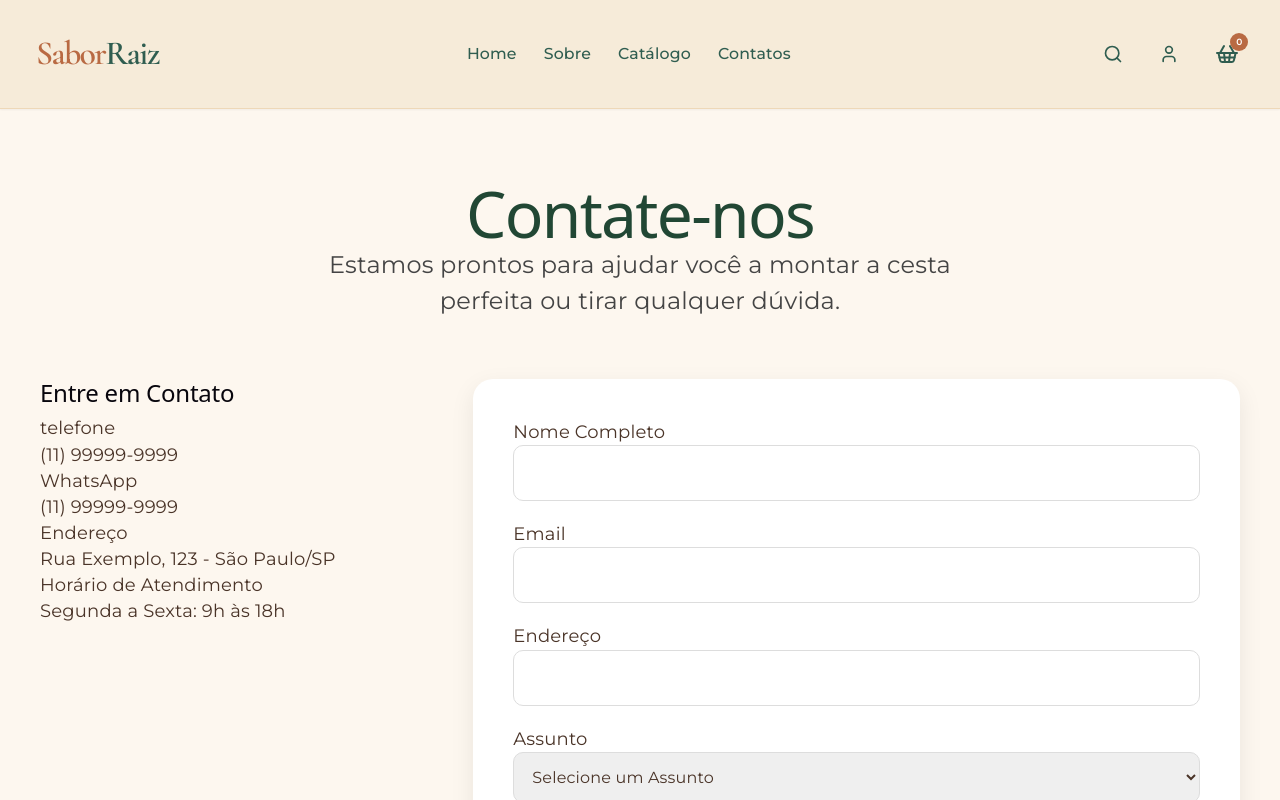
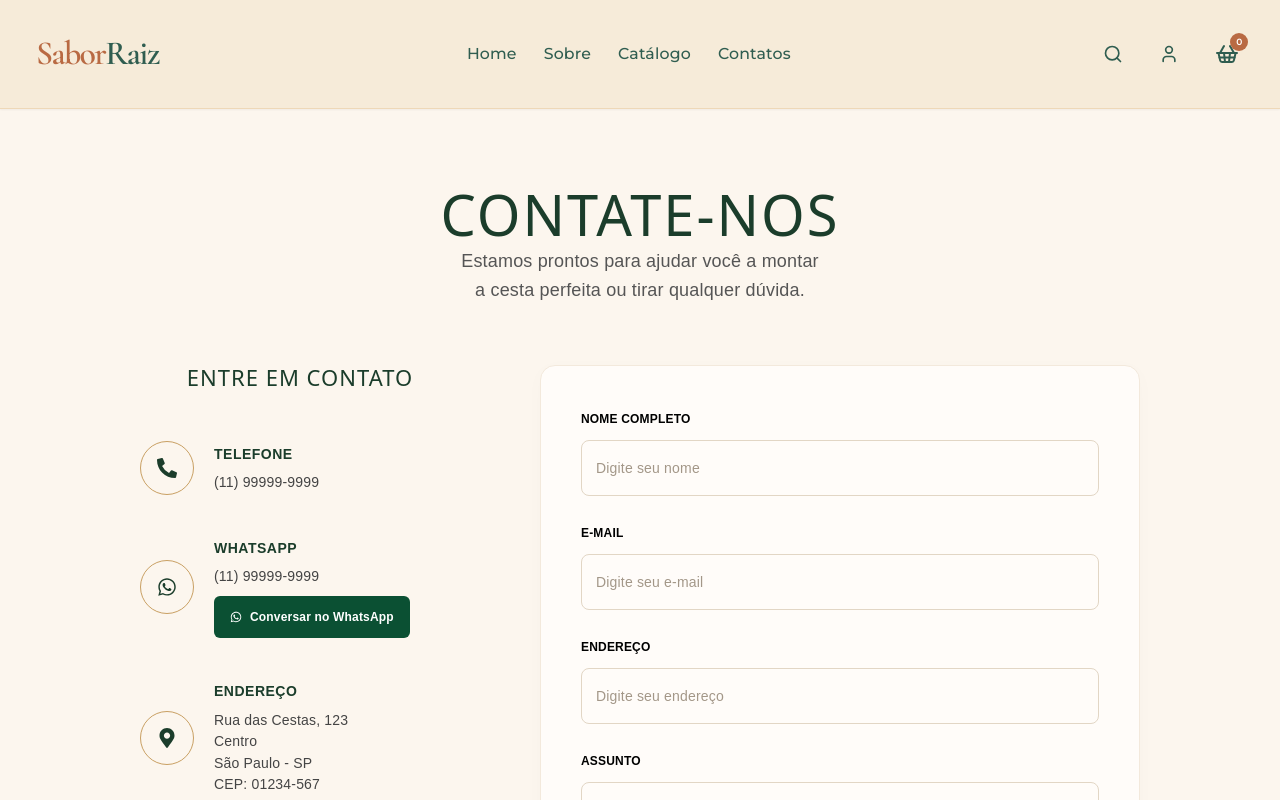
Before and after one commit to gabrielgolinrebh-cloud/Sabor-Raiz, a React (Vite) app: page / in a window 1280 px wide. Both pictures are taken after a click on the button "Contatos". Shown: the top 800 px of the page. Built offline with nearby package versions, Linux system fonts and the light colour scheme.

Commit message:
Brenon: Melhorando o css das coisas

```diff
--- a/package.json
+++ b/package.json
@@ -30,6 +30,7 @@
     "mysql2": "^3.22.5",
     "react": "^19.2.6",
     "react-dom": "^19.2.6",
+    "react-icons": "^5.7.0",
     "react-router-dom": "^7.18.1"
   },
   "devDependencies": {
--- a/src/Contatos.jsx
+++ b/src/Contatos.jsx
@@ -1,98 +1,124 @@
-import React, { useState } from 'react';
+import React from 'react';
 import style from './Contatos.module.css';
+
+import {
+    FaPhoneAlt,
+    FaWhatsapp,
+    FaMapMarkerAlt,
+    FaClock,
+    FaInstagram,
+    FaFacebookF,
+    FaLinkedinIn,
+    FaPaperPlane
+} from "react-icons/fa";
 
 function Contatos () {
     return (
         <main className={style["contato"]}>
 
-
-
-
-            {/*Hora do Cabeçalho*/}
+            {/* Cabeçalho */}
             <section className={style["contato-header"]}>
-
-                <h1>Contate-nos</h1>
-
+                <h1>CONTATE-NOS</h1>
                 <p>
-                    Estamos prontos para ajudar você a montar
+                    Estamos prontos para ajudar você a montar<br />
                     a cesta perfeita ou tirar qualquer dúvida.
                 </p>
+            </section>
+
+            {/* Conteúdo Principal */}
+            <section className={style["contato-conteudo"]}>
+
+                {/* Coluna da Esquerda (Informações) */}
+                <div className={style["contato-info"]}>
+                    <h2>ENTRE EM CONTATO</h2>
+
+                    <div className={style["info-item"]}>
+                        <div className={style["container-icone"]}>
+                            <FaPhoneAlt className={style["icone"]}/>
+                        </div>
+                        <div className={style["info-texto"]}>
+                            <h3>TELEFONE</h3>
+                            <p>(11) 99999-9999</p>
+                        </div>
+                    </div>
+
+                    <div className={style["info-item"]}>
+                        <div className={style["container-icone"]}>
+                            <FaWhatsapp className={style["icone"]}/>
+                        </div>
+                        <div className={style["info-texto"]}>
+                            <h3>WHATSAPP</h3>
+                            <p>(11) 99999-9999</p>
+                            <a href="#" className={style["btn-whatsapp"]}>
+                                <FaWhatsapp /> Conversar no WhatsApp
+                            </a>
+                        </div>
+                    </div>
+
+                    <div className={style["info-item"]}>
+                        <div className={style["container-icone"]}>
+                            <FaMapMarkerAlt className={style["icone"]}/>
+                        </div>
+                        <div className={style["info-texto"]}>
+                            <h3>ENDEREÇO</h3>
+                            <p>Rua das Cestas, 123</p>
+                            <p>Centro</p>
+                            <p>São Paulo - SP</p>
+                            <p>CEP: 01234-567</p>
+                        </div>
+                    </div>
+
+                    <div className={style["info-item"]}>
+                        <div className={style["container-icone"]}>
+                            <FaClock className={style["icone"]}/>
+                        </div>
+                        <div className={style["info-texto"]}>
+                            <h3>HORÁRIO DE ATENDIMENTO</h3>
+                            <p><strong>Segunda a Sexta</strong></p>
+                            <p>08:00 às 18:00</p>
+                            <p><strong>Sábado</strong></p>
+                            <p>08:00 às 13:00</p>
+                        </div>
+                    </div>
+
+                    {/* Redes Sociais */}
+                    <h2 className={style["titulo-redes"]}>NOS ACOMPANHE</h2>
+                    <div className={style["redes-sociais"]}>
+                        <div className={style["wrapper-social"]}><FaInstagram /></div>
+                        <div className={style["wrapper-social"]}><FaFacebookF /></div>
+                        <div className={style["wrapper-social"]}><FaLinkedinIn /></div>
+                    </div>
+                </div>
+
+                {/* Coluna da Direita (Formulário) */}
+                <div className={style["contato-formulario"]}>
+                    <form>
+                        <label>NOME COMPLETO</label>
+                        <input type="text" name="nome" placeholder="Digite seu nome" />
+
+                        <label>E-MAIL</label>
+                        <input type="email" name="email" placeholder="Digite seu e-mail" />
+
+                        <label>ENDEREÇO</label>
+                        <input type="text" name="endereco" placeholder="Digite seu endereço" />
+
+                        <label>ASSUNTO</label>
+                        <select defaultValue="">
+                            <option value="" disabled hidden>Selecione um assunto</option>
+                            <option value="duvidas">Dúvidas</option>
+                            <option value="sugestoes">Sugestões</option>
+                        </select>
+
+                        <label>MENSAGEM</label>
+                        <textarea rows="6" name="mensagem" placeholder="Escreva sua mensagem aqui..."></textarea>
+
+                        <button type="submit">
+                            <FaPaperPlane style={{marginRight: '8px'}} /> ENVIAR
+                        </button>
+                    </form>
+                </div>
 
             </section>
-
-
-
-
-            {/*Hora do Conteúdo*/}
-            <section className={style["contato-conteudo"]}>
-
-
-
-                {/* Hora das Informações */}
-                <div className={style["contato-info"]}>
-
-
-                    <h2>Entre em Contato</h2>
-
-
-                    <div>
-                        <h3>telefone</h3>
-                        <p>(11) 99999-9999</p>
-                    </div>
-
-
-                    <div>
-                        <h3>WhatsApp</h3>
-                        <p>(11) 99999-9999</p>
-                    </div>
-
-
-                    <div>
-                        <h3>Endereço</h3>
-                        <p>Rua Exemplo, 123 - São Paulo/SP</p>
-                    </div>
-
-
-                    <div>
-                        <h3>Horário de Atendimento</h3>
-                        <p>Segunda a Sexta: 9h às 18h</p>
-                    </div>
-
-                </div>
-
-
-
-                {/* Hora do Formulário */}
-                <div className={style["contato-formulario"]}>
-
-                    <form>
-
-                        <label>Nome Completo</label>
-                        <input type="text" name="nome" />
-
-                        <label>Email</label>
-                        <input type="email" name="email" />
-
-                        <label>Endereço</label>
-                        <input type="text" name="endereco" />
-
-                        <label>Assunto</label>
-                        <select>
-                            <option>Selecione um Assunto</option>
-                        </select>
-
-                        <label>Mensagem</label>
-                        <textarea rows="6" name="mensagem"></textarea> {/*minimo 6 linhas*/}
-
-                        <button type="submit">Enviar</button>
-
-                    </form>
-
-                </div>
-
-
-            </section>
-
         </main>
     );
 }
--- a/src/Contatos.module.css
+++ b/src/Contatos.module.css
@@ -1,131 +1,221 @@
-/*Geral*/
-.contato{
+/* Geral */
+.contato {
     width: 100%;
     min-height: 100vh;
     display: flex;
     flex-direction: column;
     align-items: center;
-
     padding: 60px 20px;
-    background-color: #fdf7ef;
+    background-color: #fcf6ee;
+    font-family: 'Arial', sans-serif;
 }
 
-
-
-/*Cabeçalho, ombro, joelho e pé*/
-.contato-header{
-    text-align:center;
-    max-width:700px;
-    margin-bottom:60px;
+/* Cabeçalho */
+.contato-header {
+    text-align: center;
+    max-width: 700px;
+    margin-bottom: 60px;
 }
 
-
-
-/*Titulos legais*/
-.contato-header h1{
-    font-size:64px;
-    color:#214734;
-    margin-bottom:20px;
+.contato-header h1 {
+    font-size: 56px;
+    color: #1b3d2b;
+    margin-bottom: 20px;
+    letter-spacing: 2px;
 }
 
-
-
-/*Texto do Cabeçalho/Titulo*/
-.contato-header p{
-    font-size:24px;
-    color:#444;
-    line-height:1.5;
+.contato-header p {
+    font-size: 18px;
+    color: #555;
+    line-height: 1.6;
 }
 
-
-
-/*Separando o principal em duas Partes/Colunas*/
-.contato-conteudo{
-    width:100%;
-    max-width:1200px;
-    display:flex;
-    justify-content:space-between;
-    gap:50px;
-    align-items:flex-start;
+/* Estrutura das duas colunas */
+.contato-conteudo {
+    width: 100%;
+    max-width: 1000px;
+    display: flex;
+    justify-content: space-between;
+    align-items: flex-start;
+    gap: 80px;
 }
 
-
-
-
-/*Coluna da Esquerda (Informações)*/
-.contato-info{
-    flex:1;
+/* Coluna da Esquerda (Informações) */
+.contato-info {
+    width: 320px;
 }
 
-/*Coluna da Direita (Formulário)*/
-.contato-formulario{
-    flex:2;
+.contato-info h2 {
+    text-align: center;
+    font-size: 22px;
+    color: #1b3d2b;
+    margin-bottom: 30px;
+    letter-spacing: 1px;
 }
 
-
-
-
-/*Formularius*/
-.contato-formulario form{
-    display:flex;
-    flex-direction:column;
-    background:white;
-    padding:40px;
-
-    border-radius:20px;
-    box-shadow:0 8px 25px rgba(0,0,0,.08);
+.info-item {
+    display: flex;
+    align-items: center;
+    gap: 20px;
+    padding: 20px 0;
 }
 
-
-
-
-/*Mensagens (inputs)*/
-.contato-formulario input, .contato-formulario select, .contato-formulario textarea{
-
-    width:100%;
-    padding:14px;
-    margin-bottom:20px;
-    border:1px solid #ddd;
-    border-radius:10px;
-    font-size:16px;
+/* Centralização perfeita dos ícones nos círculos */
+.container-icone {
+    width: 54px;
+    height: 54px;
+    border: 1px solid #c9a063;
+    border-radius: 50%;
+    display: flex;
+    justify-content: center;
+    align-items: center;
+    flex-shrink: 0;
 }
 
-
-
-
-/*Botãozinho*/
-.contato-formulario button{
-    width:220px;
-    align-self:center;
-    padding:16px;
-    border:none;
-    border-radius:12px;
-    background:#c68a3b;
-    color:white;
-    font-size:20px;
-    cursor:pointer;
-    transition:.3s;
+.icone {
+    font-size: 20px;
+    color: #1b3d2b;
 }
 
-/*efeito aplicADO NO MOUSE*/
-.contato-formulario button:hover{
-    background:#aa722d;
-    transform:scale(1.05);
+.info-texto h3 {
+    margin: 0 0 6px 0;
+    color: #1b3d2b;
+    font-size: 14px;
+    font-weight: bold;
+    letter-spacing: 0.5px;
 }
 
+.info-texto p {
+    margin: 2px 0;
+    color: #444;
+    font-size: 14px;
+    line-height: 1.4;
+}
 
+/* Botão Verde Conversar no WhatsApp */
+.btn-whatsapp {
+    display: inline-flex;
+    align-items: center;
+    gap: 8px;
+    background-color: #0b5033;
+    color: white;
+    text-decoration: none;
+    padding: 8px 16px;
+    border-radius: 6px;
+    font-size: 12px;
+    font-weight: bold;
+    margin-top: 8px;
+    transition: background 0.3s;
+}
 
+.btn-whatsapp:hover {
+    background-color: #073622;
+}
 
+/* Redes Sociais */
+.titulo-redes {
+    text-align: center;
+    margin-top: 40px;
+    margin-bottom: 20px;
+    color: #1b3d2b;
+    font-size: 18px;
+}
 
+.redes-sociais {
+    display: flex;
+    justify-content: center;
+    gap: 15px;
+}
 
+.wrapper-social {
+    width: 44px;
+    height: 44px;
+    border: 1px solid #1b3d2b;
+    border-radius: 50%;
+    display: flex;
+    justify-content: center;
+    align-items: center;
+    color: #1b3d2b;
+    font-size: 18px;
+    cursor: pointer;
+    transition: 0.3s;
+}
 
+.wrapper-social:hover {
+    background: #1b3d2b;
+    color: white;
+}
 
-/*Responsividade ----  Eu odeio isso [ass: Brenon]*/
-@media(max-width:900px){
+/* Coluna da Direita (Formulário) */
+.contato-formulario {
+    flex: 1;
+}
 
-    .contato-conteudo{
+.contato-formulario form {
+    background: #fffcf9;
+    padding: 40px;
+    border-radius: 15px;
+    border: 1px solid #f3e9dc;
+    box-shadow: 0 4px 20px rgba(0, 0, 0, 0.02);
+}
 
-        flex-direction:column;
+.contato-formulario label {
+    font-weight: 700;
+    font-size: 12px;
+    color: #000000; /* Cor vermelha/laranja escura das labels */
+    display: block;
+    margin-bottom: 8px;
+}
+
+.contato-formulario input,
+.contato-formulario select,
+.contato-formulario textarea {
+    width: 100%;
+    padding: 14px;
+    margin-bottom: 24px;
+    border: 1px solid #e2d6c5;
+    border-radius: 8px;
+    outline: none;
+    background-color: transparent;
+    font-size: 14px;
+    color: #333;
+}
+
+.contato-formulario input::placeholder,
+.contato-formulario textarea::placeholder {
+    color: #a39788;
+}
+
+/* Botão Enviar Marrom */
+.contato-formulario button {
+    width: 100%;
+    padding: 16px;
+    background: #c38442;
+    color: white;
+    border: none;
+    border-radius: 8px;
+    font-size: 16px;
+    font-weight: bold;
+    cursor: pointer;
+    display: flex;
+    justify-content: center;
+    align-items: center;
+    transition: background 0.3s;
+}
+
+.contato-formulario button:hover {
+    background: #a86e33;
+}
+
+/* Responsividade */
+@media(max-width: 900px){
+    .contato-conteudo {
+        flex-direction: column;
+        align-items: center;
+        gap: 50px;
     }
-
+    .contato-info {
+        width: 100%;
+        max-width: 400px;
+    }
 }
```
Also changed, not shown: 1 other file (tests, documents, lock files or other folders).
